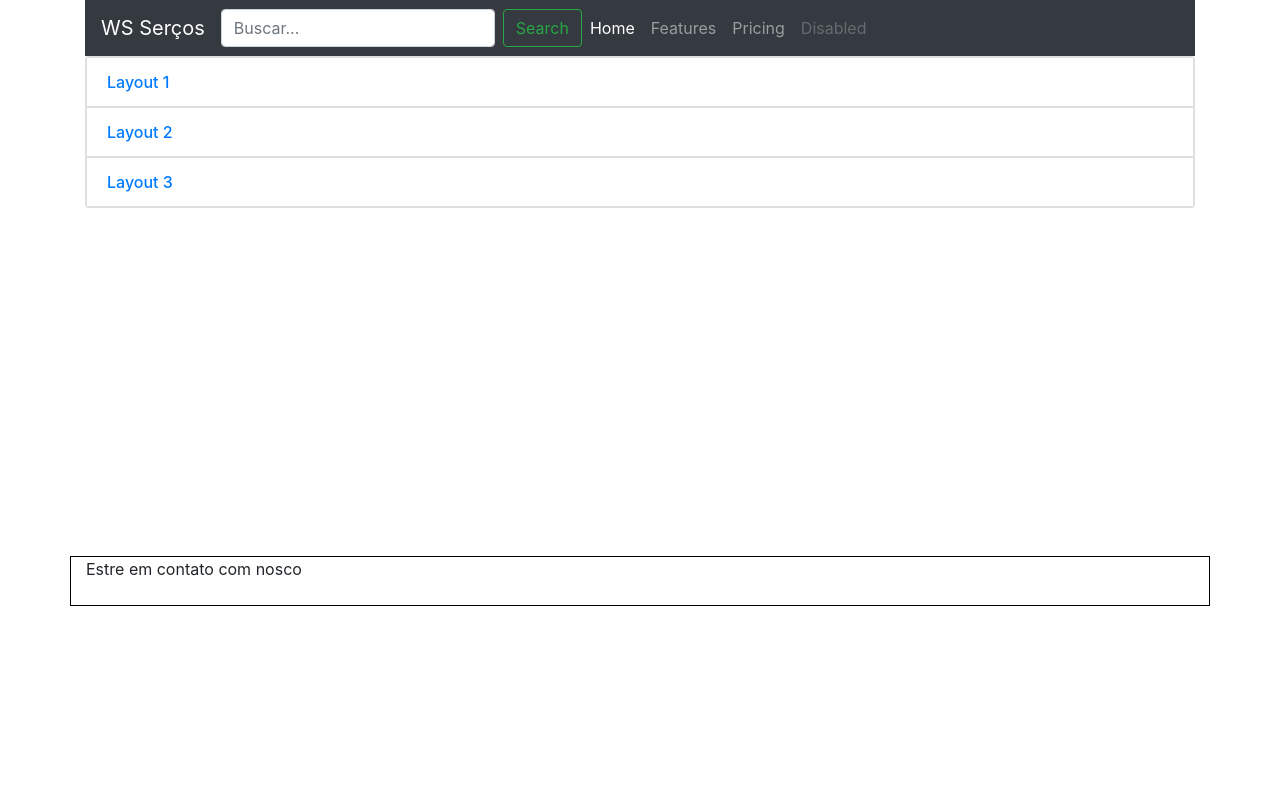
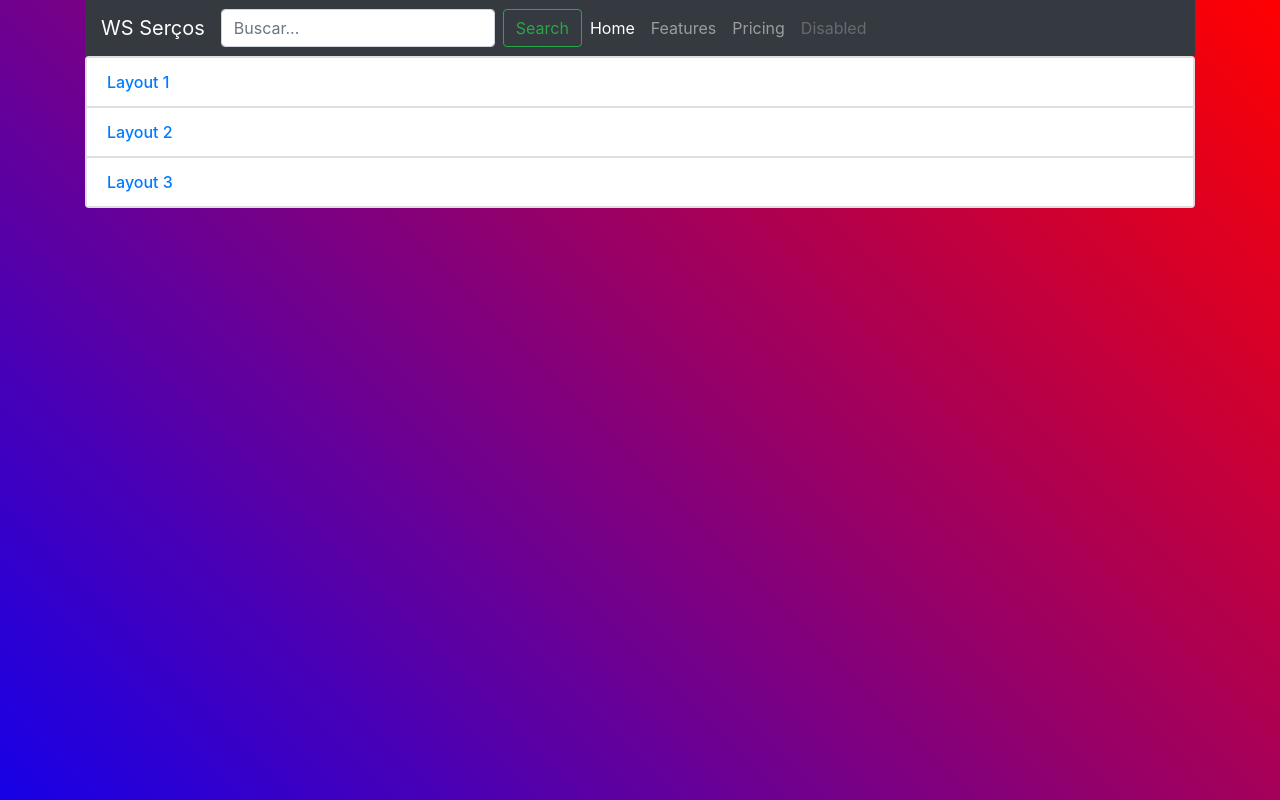
Before and after one commit to wemerson-henrique/sites_bootstrap, a plain HTML site: page index.html in a window 1280 px wide. Shown: the top 800 px of the page. Drawn offline with Linux system fonts and the light colour scheme.

Commit message:
coloquei degrade

```diff
--- a/estilo.css
+++ b/estilo.css
@@ -1,9 +1,15 @@
+body{
+    background-color: transparent;
+    background:  linear-gradient( 45deg, blue, red );
+}
 #corpo{
-    min-height: 500px;/*altura*/
+    min-height: 900px;/*altura*/
 }
 #roda_pe{
-    border: 1px solid black;/*bordas*/
+    /*border: 1px solid black;/*bordas*/
     min-height: 50px;/*altura*/
+    background-color: grey;
+    color: white;
 }
 .list-group-item{
     font-weight: 500;
```
